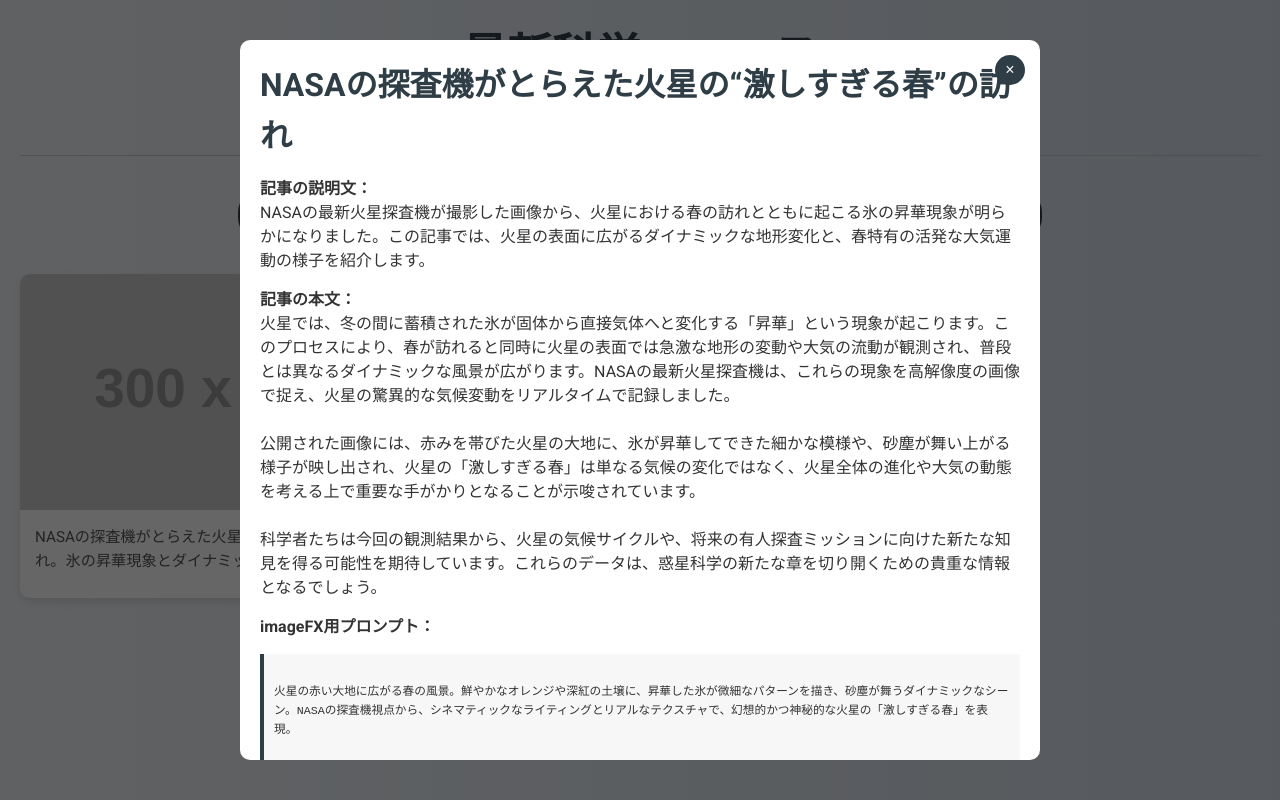
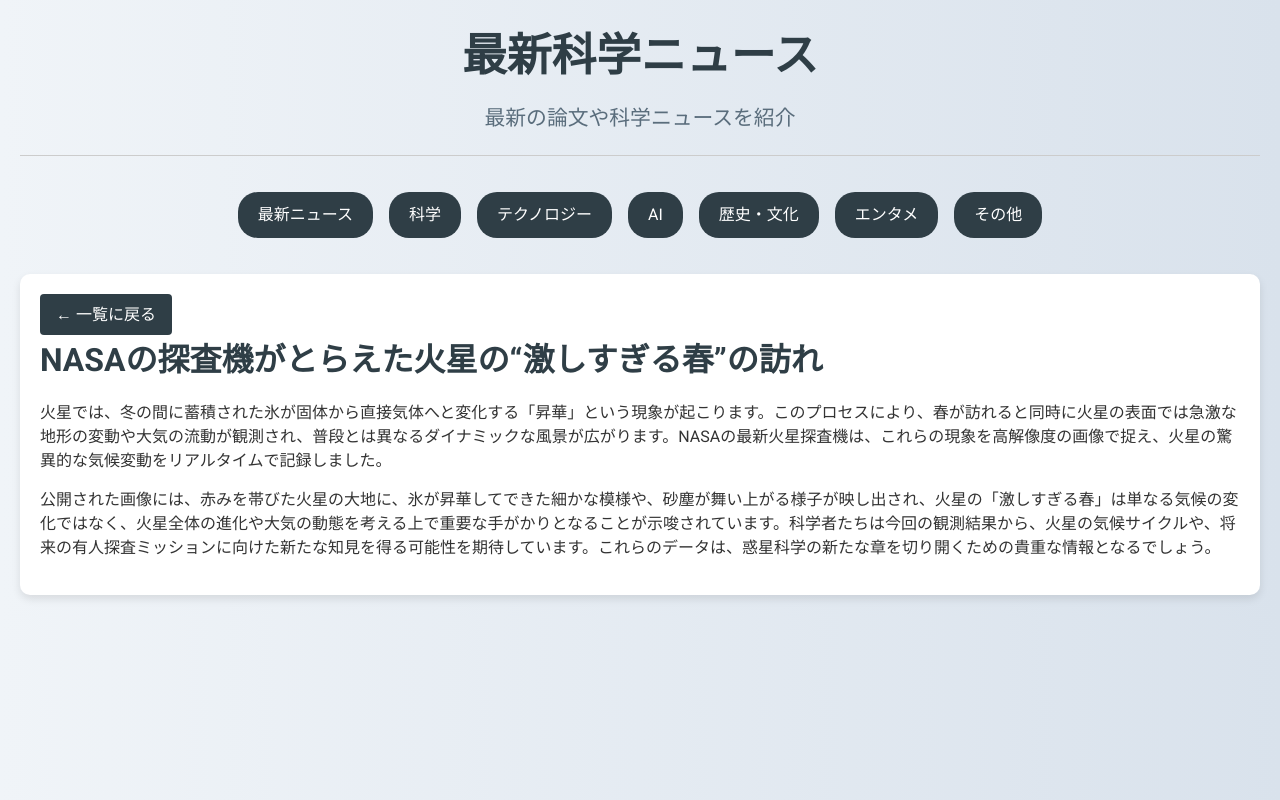
Before and after one commit to watabe0013/paper, a plain HTML site: page index.html in a window 1280 px wide. Both pictures are taken after a click on the element "NASAの探査機がとらえた火星の“激しすぎる春”の訪れ。氷の昇華現象とダイナミックな風景を記録。". Drawn offline with Linux system fonts and the light colour scheme; placeholder pictures from the web are drawn by us.

Commit message:
Update index.html

```diff
--- a/index.html
+++ b/index.html
@@ -71,7 +71,7 @@
     .card-content { padding: 15px; }
     .card-content p {
       display: -webkit-box;
-      -webkit-line-clamp: 3; /* 説明文を3行に制限 */
+      -webkit-line-clamp: 3; /* カード内の説明文を3行に制限 */
       -webkit-box-orient: vertical;
       overflow: hidden;
       text-overflow: ellipsis;
@@ -88,58 +88,35 @@
       header p { font-size: 1.1em; }
     }
 
-    /* モーダル（記事詳細）のスタイル */
-    .modal-overlay {
-      position: fixed;
-      top: 0; left: 0;
-      width: 100%; height: 100%;
-      background: rgba(0, 0, 0, 0.6);
+    /* 記事詳細エリア */
+    .article-detail {
       display: none;
-      align-items: center;
-      justify-content: center;
-      z-index: 1000;
+      margin-top: 30px;
       padding: 20px;
-    }
-    .modal-content {
       background: #fff;
       border-radius: 10px;
-      max-width: 800px;
-      width: 100%;
-      max-height: 90vh;
-      overflow-y: auto;
-      padding: 20px;
-      position: relative;
+      box-shadow: 0 4px 8px rgba(0,0,0,0.1);
     }
-    .modal-content h2 {
-      margin-bottom: 15px;
+    .article-detail h2 {
       font-size: 2em;
       color: #2f3e46;
+      margin-bottom: 15px;
     }
-    .modal-content p {
+    .article-detail p {
       margin-bottom: 15px;
       line-height: 1.5;
     }
-    .close-btn {
-      position: absolute;
-      top: 15px;
-      right: 15px;
-      background: #2f3e46;
+    .back-btn {
+      display: inline-block;
+      background-color: #2f3e46;
       color: #fff;
-      border: none;
-      border-radius: 50%;
-      width: 30px;
-      height: 30px;
+      padding: 8px 16px;
+      border-radius: 4px;
       cursor: pointer;
-      font-size: 1em;
+      transition: background-color 0.3s;
     }
-    /* 記事内の imageFX プロンプト用のスタイル */
-    .imagefx-prompt {
-      background: #f7f7f7;
-      border-left: 4px solid #2f3e46;
-      padding: 10px;
-      font-family: monospace;
-      font-size: 0.9em;
-      white-space: pre-wrap;
+    .back-btn:hover {
+      background-color: #1b262c;
     }
   </style>
 </head>
@@ -161,8 +138,10 @@
     <a href="#others">その他</a>
   </nav>
 
-  <!-- 記事カード一覧（id="latest" を設定） -->
-  <section class="cards-container" id="latest">
+  <!-- コンテンツエリア（カード一覧または記事詳細） -->
+  <div id="contentArea">
+    <!-- 記事カード一覧 -->
+    <section class="cards-container" id="cardsContainer">
       <!-- サンプル記事カード（NASA火星記事） -->
       <article class="card" onclick="showArticle()">
         <img src="https://via.placeholder.com/300x180" alt="火星の春">
@@ -170,41 +149,32 @@
           <p>NASAの探査機がとらえた火星の“激しすぎる春”の訪れ。氷の昇華現象とダイナミックな風景を記録。</p>
         </div>
       </article>
-    <!-- 他のカードを追加する場合はここに記述 -->
+      <!-- 必要に応じて他のカードを追加 -->
     </section>
 
-  <!-- モーダル（記事詳細） -->
-  <div class="modal-overlay" id="articleModal">
-    <div class="modal-content">
-      <button class="close-btn" onclick="closeArticle()">×</button>
+    <!-- 記事詳細エリア -->
+    <section class="article-detail" id="articleDetail">
+      <div class="back-btn" onclick="hideArticle()">← 一覧に戻る</div>
       <h2>NASAの探査機がとらえた火星の“激しすぎる春”の訪れ</h2>
-      <p><strong>記事の説明文：</strong><br>
-         NASAの最新火星探査機が撮影した画像から、火星における春の訪れとともに起こる氷の昇華現象が明らかになりました。この記事では、火星の表面に広がるダイナミックな地形変化と、春特有の活発な大気運動の様子を紹介します。</p>
-      <p><strong>記事の本文：</strong><br>
-         火星では、冬の間に蓄積された氷が固体から直接気体へと変化する「昇華」という現象が起こります。このプロセスにより、春が訪れると同時に火星の表面では急激な地形の変動や大気の流動が観測され、普段とは異なるダイナミックな風景が広がります。NASAの最新火星探査機は、これらの現象を高解像度の画像で捉え、火星の驚異的な気候変動をリアルタイムで記録しました。<br><br>
-         公開された画像には、赤みを帯びた火星の大地に、氷が昇華してできた細かな模様や、砂塵が舞い上がる様子が映し出され、火星の「激しすぎる春」は単なる気候の変化ではなく、火星全体の進化や大気の動態を考える上で重要な手がかりとなることが示唆されています。<br><br>
-         科学者たちは今回の観測結果から、火星の気候サイクルや、将来の有人探査ミッションに向けた新たな知見を得る可能性を期待しています。これらのデータは、惑星科学の新たな章を切り開くための貴重な情報となるでしょう。</p>
-      <p><strong>imageFX用プロンプト：</strong></p>
-      <div class="imagefx-prompt">
-火星の赤い大地に広がる春の風景。鮮やかなオレンジや深紅の土壌に、昇華した氷が微細なパターンを描き、砂塵が舞うダイナミックなシーン。NASAの探査機視点から、シネマティックなライティングとリアルなテクスチャで、幻想的かつ神秘的な火星の「激しすぎる春」を表現。
-      </div>
-    </div>
+      <p>
+        火星では、冬の間に蓄積された氷が固体から直接気体へと変化する「昇華」という現象が起こります。このプロセスにより、春が訪れると同時に火星の表面では急激な地形の変動や大気の流動が観測され、普段とは異なるダイナミックな風景が広がります。NASAの最新火星探査機は、これらの現象を高解像度の画像で捉え、火星の驚異的な気候変動をリアルタイムで記録しました。
+      </p>
+      <p>
+        公開された画像には、赤みを帯びた火星の大地に、氷が昇華してできた細かな模様や、砂塵が舞い上がる様子が映し出され、火星の「激しすぎる春」は単なる気候の変化ではなく、火星全体の進化や大気の動態を考える上で重要な手がかりとなることが示唆されています。科学者たちは今回の観測結果から、火星の気候サイクルや、将来の有人探査ミッションに向けた新たな知見を得る可能性を期待しています。これらのデータは、惑星科学の新たな章を切り開くための貴重な情報となるでしょう。
+      </p>
+    </section>
   </div>
 
-  <!-- JavaScript: モーダル表示制御 -->
+  <!-- JavaScript: 表示エリア切り替え -->
   <script>
     function showArticle() {
-      document.getElementById('articleModal').style.display = 'flex';
+      document.getElementById('cardsContainer').style.display = 'none';
+      document.getElementById('articleDetail').style.display = 'block';
     }
-    function closeArticle() {
-      document.getElementById('articleModal').style.display = 'none';
+    function hideArticle() {
+      document.getElementById('articleDetail').style.display = 'none';
+      document.getElementById('cardsContainer').style.display = 'grid';
     }
-    // モーダル外クリックで閉じる
-    document.getElementById('articleModal').addEventListener('click', function(e) {
-      if(e.target === this) {
-        closeArticle();
-      }
-    });
   </script>
 </body>
 </html>
```
Lines whose indentation alone changed are shown as unchanged.
